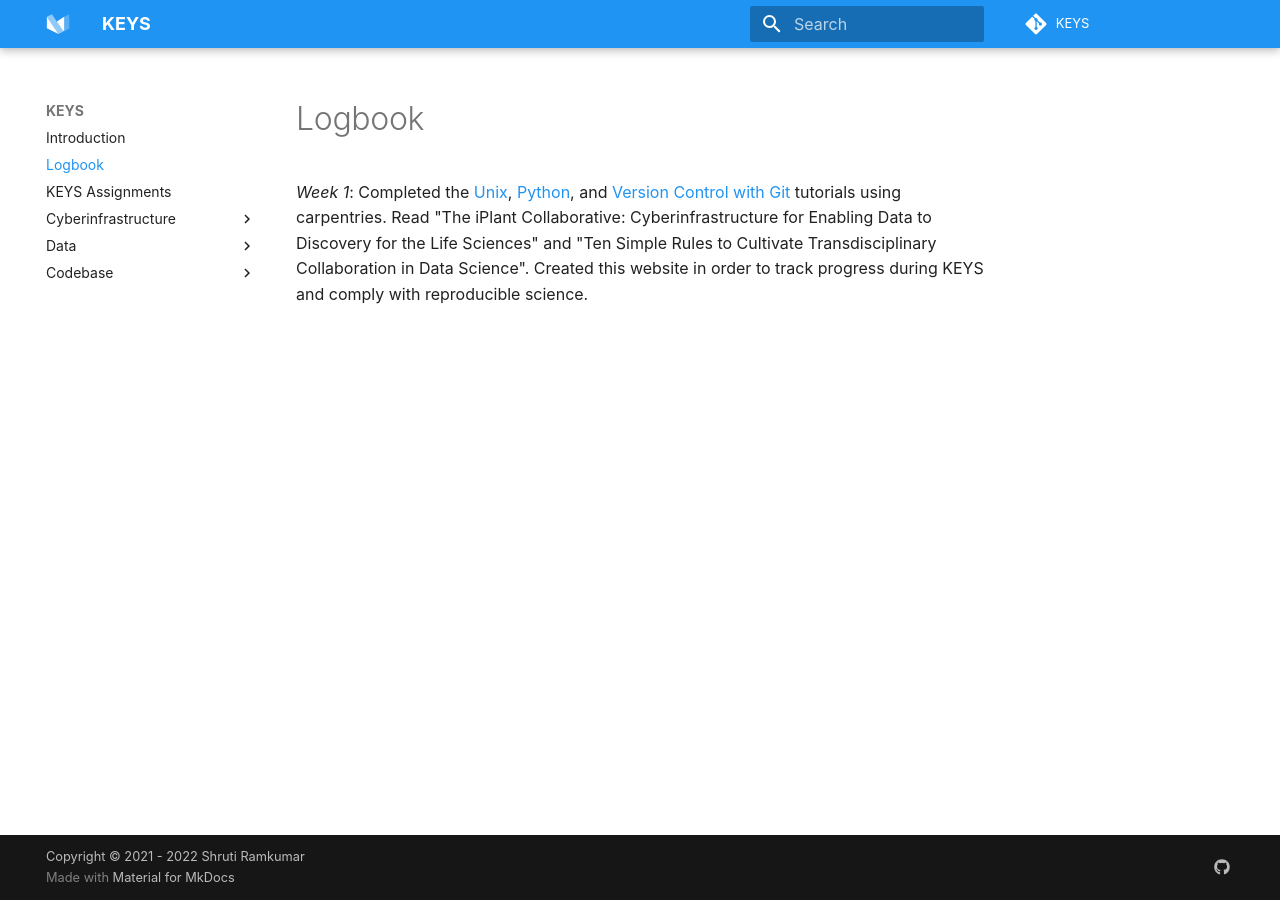
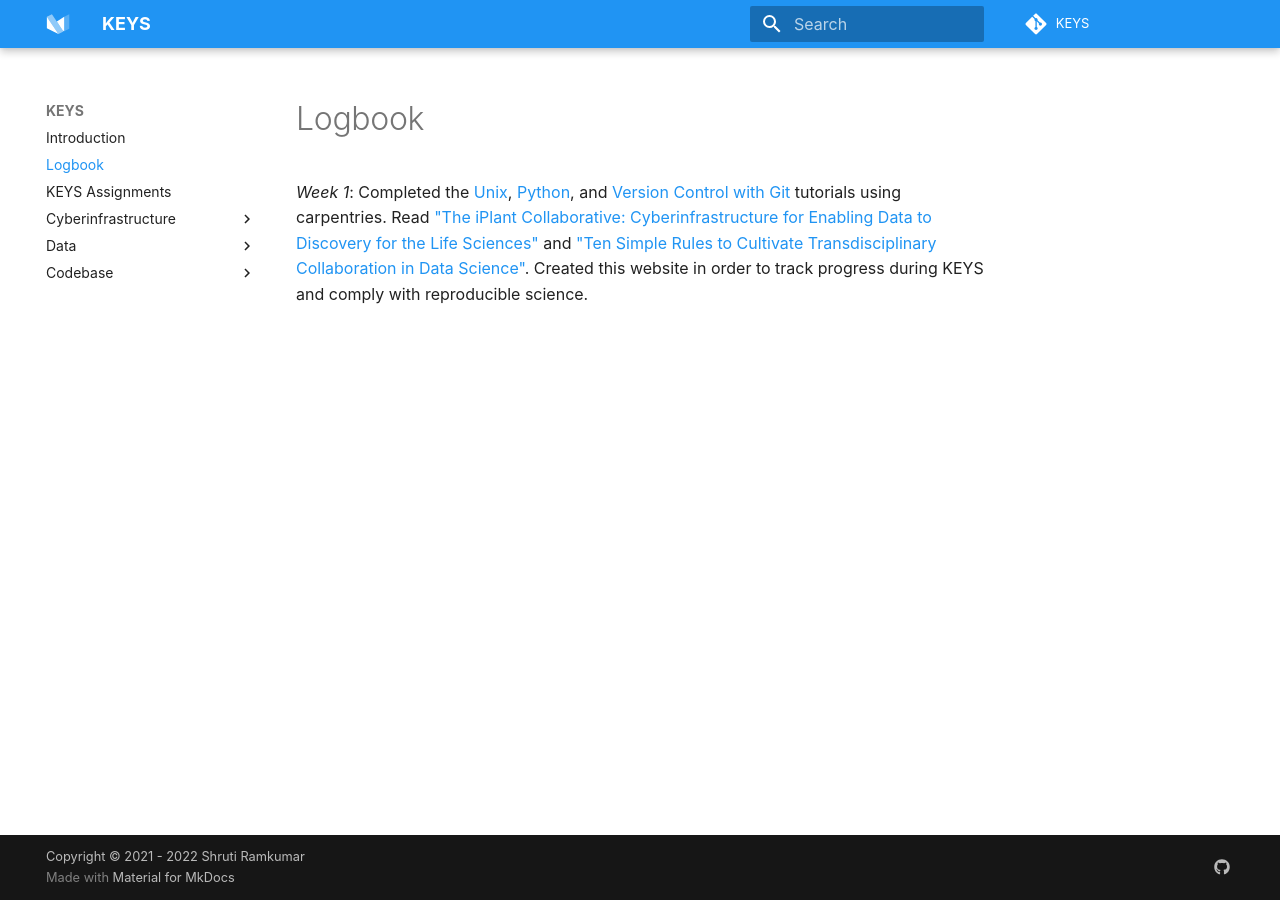
Before and after one commit to tyson-swetnam/mkdocs-material-template, an MkDocs documentation site: the page built from docs/logbook.md, in a window 1280 px wide. Built offline with MkDocs 1.6.1 and Material for MkDocs 9.7.7, drawn with Linux system fonts in a browser that asks for light colours; some web fonts are replaced; comment, search, counter and statistics services are not loaded; part of the change alters nothing that is shown.

```diff
--- a/docs/logbook.md
+++ b/docs/logbook.md
@@ -1,3 +1,3 @@
 # Logbook
 
-*Week 1*: Completed the [Unix](http://swcarpentry.github.io/shell-novice/), [Python](https://swcarpentry.github.io/python-novice-inflammation/), and [Version Control with Git](http://swcarpentry.github.io/git-novice/) tutorials using carpentries. Read "The iPlant Collaborative: Cyberinfrastructure for Enabling Data to Discovery for the Life Sciences" and "Ten Simple Rules to Cultivate Transdisciplinary Collaboration in Data Science". Created this website in order to track progress during KEYS and comply with reproducible science.
+*Week 1*: Completed the [Unix](http://swcarpentry.github.io/shell-novice/), [Python](https://swcarpentry.github.io/python-novice-inflammation/), and [Version Control with Git](http://swcarpentry.github.io/git-novice/) tutorials using carpentries. Read ["The iPlant Collaborative: Cyberinfrastructure for Enabling Data to Discovery for the Life Sciences"](https://journals.plos.org/plosbiology/article?id=10.1371/journal.pbio.1002342) and ["Ten Simple Rules to Cultivate Transdisciplinary Collaboration in Data Science"](https://journals.plos.org/ploscompbiol/article?id=10.1371/journal.pcbi.1008879). Created this website in order to track progress during KEYS and comply with reproducible science.
```
